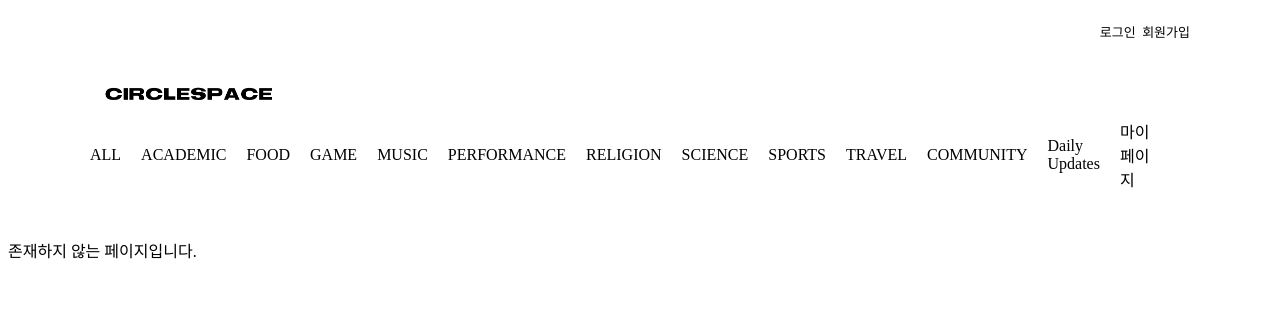
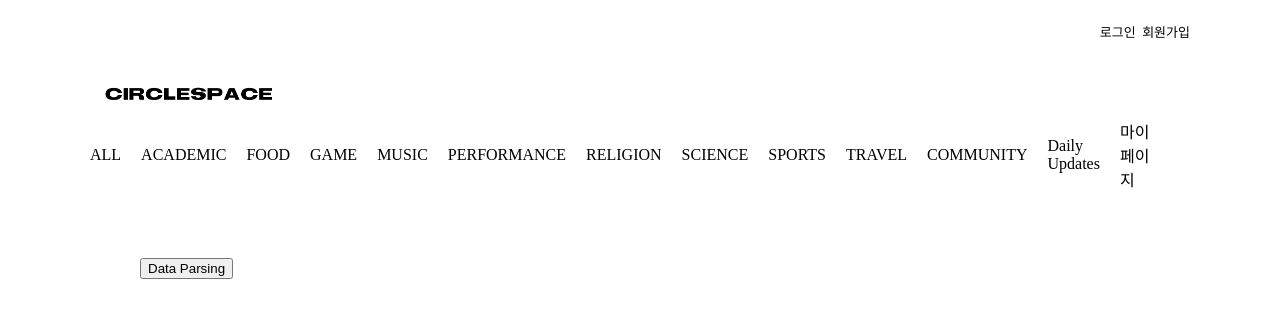
Before and after one commit to FlyingSquirrelLab/CircleSpace, a React (Vite) app in the folder src/frontend/: page /dataParser in a window 1280 px wide. Shown: the top 318 px of the page. Built offline with nearby package versions, Linux system fonts and the light colour scheme.

Commit message:
fix: Add manual data parsing path

```diff
--- a/src/frontend/src/App.jsx
+++ b/src/frontend/src/App.jsx
@@ -18,7 +18,7 @@ import EditPassword from "./pages/member/editPassword.jsx";
 import EditUserInfo from "./pages/member/editUserInfo.jsx";
 import ManageCategory from "./pages/admin/manageCategory.jsx";
 import ManageUniversity from "./pages/admin/manageUniversity.jsx";
-import SeleniumTester from "./pages/admin/seleniumTester.jsx";
+import DataParser from "./pages/admin/dataParser.jsx";
 import Application from "./pages/member/application.jsx";
 import ClubStatus from "./pages/club/clubStatus.jsx";
 import DailyUpPage from './pages/daily-up/dailyUpPage.jsx';
@@ -63,7 +63,7 @@ function App() {
           <Route path='/community/upload' element={<QnAUpload/>} />
           <Route path='/register' element={<Register/>} />
           <Route path='/uploadClub' element={<UploadClub/>} />
-          <Route path='/test' element={<SeleniumTester/>}/>
+          <Route path='/dataParser' element={<DataParser/>}/>
           <Route path='/application/:id' element={<Application/>} />
           <Route path='/clubstatus/:id' element={<ClubStatus/>} />
           <Route path='/daily-up/page' element={<DailyUpPage formatDate={formatDate}/>} />
--- a/src/frontend/src/pages/admin/adminPage.jsx
+++ b/src/frontend/src/pages/admin/adminPage.jsx
@@ -27,6 +27,9 @@ const AdminPage = () => {
         <div className='upload-bn' onClick={() => nav('/uploadClub')}
         >동아리 등록</div>
         <br/>
+        <div className='upload-bn' onClick={() => nav('/dataParser')}
+        >데이터 파싱</div>
+        <br/>
         <div
           className='mypage-admin'
           onClick={() => {
--- /dev/null
+++ b/src/frontend/src/pages/admin/dataParser.jsx
@@ -0,0 +1,19 @@
+import axios from "axios";
+
+const DataParser = () => {
+
+  const handleParser = async () => {
+    const response = await axios.get('/api/admin/parse');
+    console.log(response.data);
+    console.log(response.status);
+  }
+
+  return(
+    <div className='adminpage-body'>
+      <button onClick={handleParser}>Data Parsing</button>
+    </div>
+  )
+
+};
+
+export default DataParser;
--- a/src/frontend/src/pages/admin/seleniumTester.jsx
+++ /dev/null
@@ -1,26 +0,0 @@
-import axios from "axios";
-
-const SeleniumTester = () => {
-
-  const handleTester = async () => {
-    const response = await axios.get('/api/parse');
-    console.log(response.data);
-    console.log(response.status);
-  }
-
-  return(
-    <div>
-      <br/>
-      <br/>
-      <br/>
-      <br/>
-      <br/>
-      <br/>
-      <br/>
-      <button onClick={handleTester}>TEST</button>
-    </div>
-  )
-
-};
-
-export default SeleniumTester;
```
Also changed, not shown: 1 other file (tests, documents, lock files or other folders).
